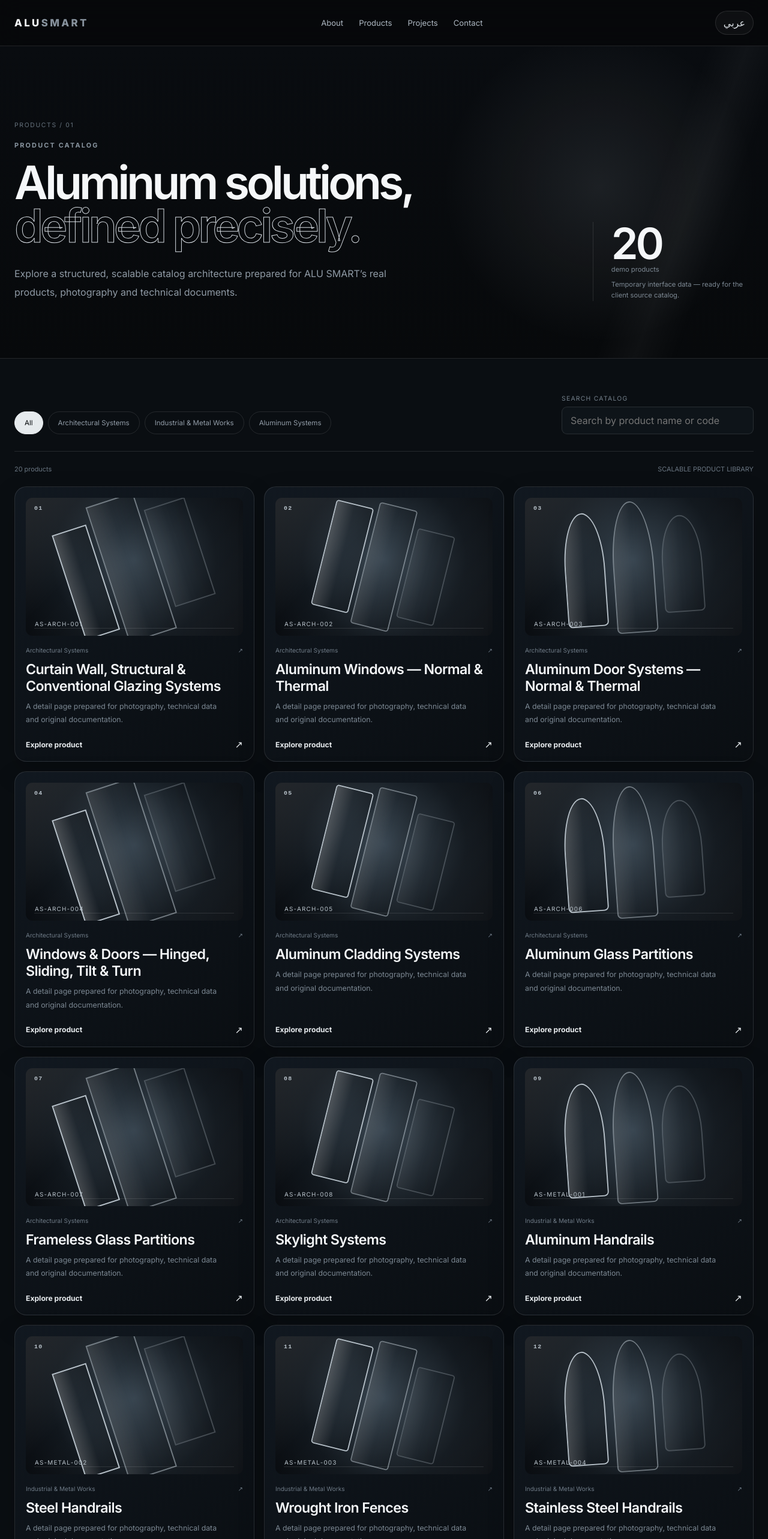
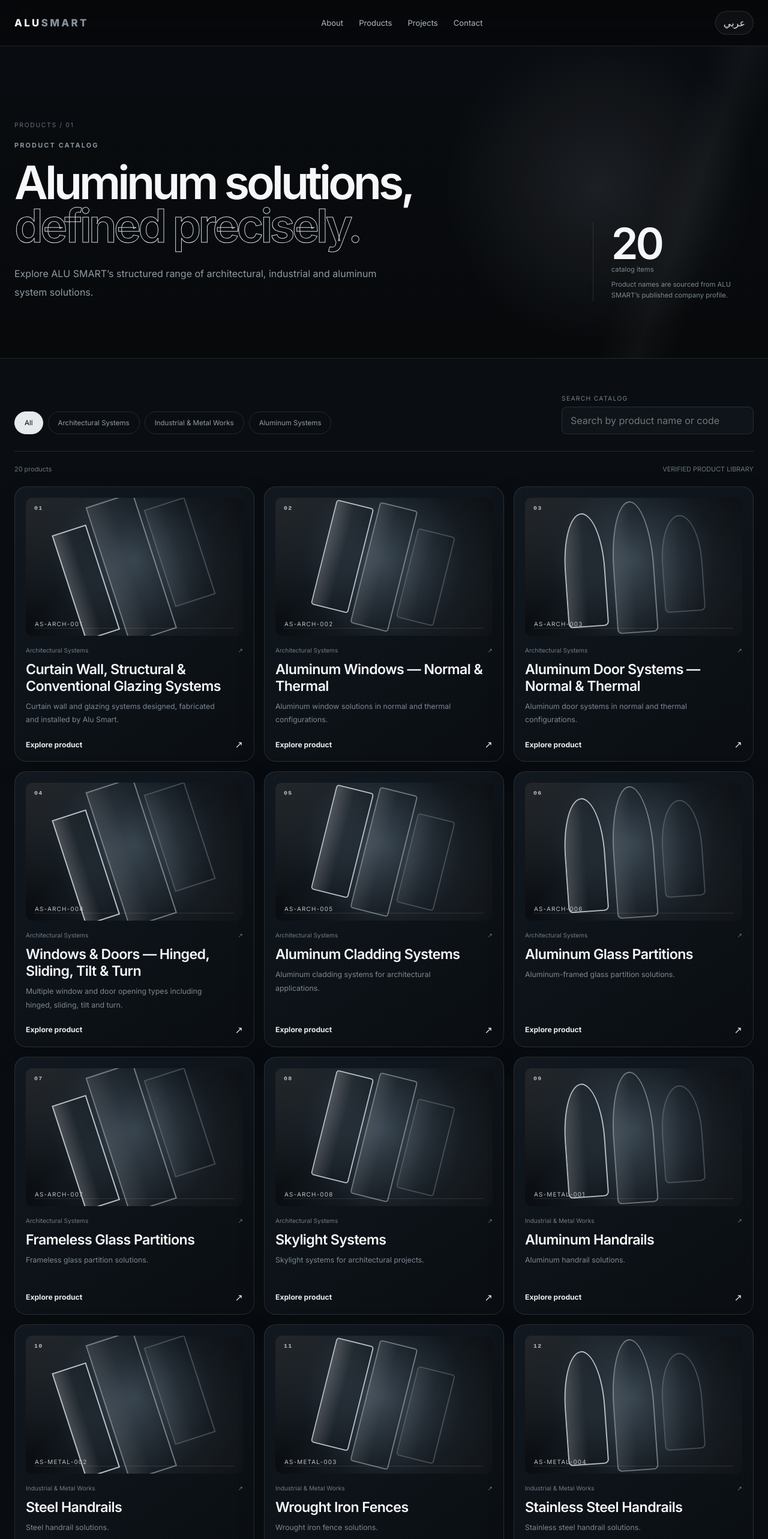
Before and after one commit to engrababibrahim-sudo/alu-smart-corporate, a Next.js app: page /products in a window 1280 px wide. Shown: the top 2566 px of the page at 60% size. Built offline with nearby package versions, Linux system fonts and the light colour scheme.

Commit message:
Refactor ProductsPage component and filtering logic
Refactor ProductsPage component for improved readability and maintainability. Update filtering logic and enhance language switching functionality.

```diff
--- a/app/products/page.tsx
+++ b/app/products/page.tsx
@@ -1,87 +1,350 @@
 "use client";
 
 import { useMemo, useState } from "react";
-import { categoryLabels, products, type ProductCategory } from "../lib/catalog";
+import {
+  categoryLabels,
+  products,
+  type ProductCategory,
+} from "../lib/catalog";
 
 type Filter = "all" | ProductCategory;
 
 export default function ProductsPage() {
-  const [language, setLanguage] = useState<"en"|"ar">("en");
+  const [language, setLanguage] = useState<"en" | "ar">("en");
   const [filter, setFilter] = useState<Filter>("all");
   const [query, setQuery] = useState("");
+
   const ar = language === "ar";
 
   const filtered = useMemo(() => {
-    const q = query.trim().toLowerCase();
-    return products.filter(p => (filter === "all" || p.category === filter) &&
-      (!q || p.name.toLowerCase().includes(q) || p.code.toLowerCase().includes(q) || p.arName.includes(query.trim())));
+    const normalizedQuery = query.trim().toLowerCase();
+
+    return products.filter((product) => {
+      const matchesCategory =
+        filter === "all" || product.category === filter;
+
+      const matchesSearch =
+        !normalizedQuery ||
+        product.name.toLowerCase().includes(normalizedQuery) ||
+        product.code.toLowerCase().includes(normalizedQuery) ||
+        product.arName.includes(query.trim());
+
+      return matchesCategory && matchesSearch;
+    });
   }, [filter, query]);
 
   return (
-    <main dir={ar ? "rtl":"ltr"} className="catalog-page">
-      <header className="site-header"><div className="container nav">
-        <a href="/" className="logo">ALU<span>SMART</span></a>
-        <nav className="nav-links">
-          <a href="/#about">{ar?"من نحن":"About"}</a><a href="/products">{ar?"المنتجات":"Products"}</a>
-          <a href="/#projects">{ar?"المشروعات":"Projects"}</a><a href="/#contact">{ar?"تواصل":"Contact"}</a>
-        </nav>
-        <button className="language-button" onClick={()=>setLanguage(ar?"en":"ar")}>{ar?"EN":"عربي"}</button>
-      </div></header>
+    <main
+      dir={ar ? "rtl" : "ltr"}
+      className="catalog-page"
+    >
+      {/* =========================
+          HEADER
+      ========================== */}
+      <header className="site-header">
+        <div className="container nav">
+          <a href="/" className="logo">
+            ALU<span>SMART</span>
+          </a>
 
+          <nav className="nav-links">
+            <a href="/#about">
+              {ar ? "من نحن" : "About"}
+            </a>
+
+            <a href="/products">
+              {ar ? "المنتجات" : "Products"}
+            </a>
+
+            <a href="/#projects">
+              {ar ? "المشروعات" : "Projects"}
+            </a>
+
+            <a href="/#contact">
+              {ar ? "تواصل" : "Contact"}
+            </a>
+          </nav>
+
+          <button
+            type="button"
+            className="language-button"
+            onClick={() => setLanguage(ar ? "en" : "ar")}
+            aria-label={
+              ar
+                ? "Switch to English"
+                : "التبديل إلى العربية"
+            }
+          >
+            {ar ? "EN" : "عربي"}
+          </button>
+        </div>
+      </header>
+
+      {/* =========================
+          HERO
+      ========================== */}
       <section className="catalog-hero catalog-hero-premium">
         <div className="container catalog-hero-inner">
           <div>
-            <span className="catalog-index">PRODUCTS / 01</span>
-            <p className="section-label">{ar?"كتالوج المنتجات":"PRODUCT CATALOG"}</p>
-            <h1>{ar?<>حلول ألومنيوم<br/><em>مصممة بوضوح.</em></>:<>Aluminum solutions,<br/><em>defined precisely.</em></>}</h1>
-            <p className="catalog-lead">{ar?"استكشف بنية كتالوج منظمة وقابلة للتوسع، مصممة لاستقبال بيانات وصور ووثائق ALU SMART الفعلية.":"Explore a structured, scalable catalog architecture prepared for ALU SMART’s real products, photography and technical documents."}</p>
+            <span className="catalog-index">
+              PRODUCTS / 01
+            </span>
+
+            <p className="section-label">
+              {ar
+                ? "كتالوج المنتجات"
+                : "PRODUCT CATALOG"}
+            </p>
+
+            <h1>
+              {ar ? (
+                <>
+                  حلول ألومنيوم
+                  <br />
+                  <em>مصممة بدقة.</em>
+                </>
+              ) : (
+                <>
+                  Aluminum solutions,
+                  <br />
+                  <em>defined precisely.</em>
+                </>
+              )}
+            </h1>
+
+            <p className="catalog-lead">
+              {ar
+                ? "استكشف مجموعة منظمة من حلول ومنتجات ALU SMART المعمارية والمعدنية وأنظمة الألومنيوم."
+                : "Explore ALU SMART’s structured range of architectural, industrial and aluminum system solutions."}
+            </p>
           </div>
-          <div className="catalog-count"><strong>{products.length}</strong><span>{ar?"منتجات تجريبية":"demo products"}</span><small>{ar?"سيتم استبدالها ببيانات العميل الأصلية.":"Temporary interface data — ready for the client source catalog."}</small></div>
+
+          <div className="catalog-count">
+            <strong>{products.length}</strong>
+
+            <span>
+              {ar
+                ? "عنصر في الكتالوج"
+                : "catalog items"}
+            </span>
+
+            <small>
+              {ar
+                ? "أسماء المنتجات مبنية على بيانات ALU SMART المنشورة."
+                : "Product names are sourced from ALU SMART’s published company profile."}
+            </small>
+          </div>
         </div>
       </section>
 
+      {/* =========================
+          CONTROLS
+      ========================== */}
       <section className="catalog-controls-section">
         <div className="container">
+
           <div className="catalog-controls">
-            <div className="filter-group" aria-label="Product categories">
-              {(["all","architectural","industrial","custom"] as Filter[]).map(item =>
-                <button key={item} className={filter===item?"filter-button active":"filter-button"} onClick={()=>setFilter(item)}>
-                  {item==="all" ? (ar?"الكل":"All") : ar?categoryLabels[item].ar:categoryLabels[item].en}
+
+            <div
+              className="filter-group"
+              aria-label="Product categories"
+            >
+              {(
+                [
+                  "all",
+                  "architectural",
+                  "industrial",
+                  "custom",
+                ] as Filter[]
+              ).map((item) => (
+                <button
+                  type="button"
+                  key={item}
+                  className={
+                    filter === item
+                      ? "filter-button active"
+                      : "filter-button"
+                  }
+                  onClick={() => setFilter(item)}
+                >
+                  {item === "all"
+                    ? ar
+                      ? "الكل"
+                      : "All"
+                    : ar
+                    ? categoryLabels[item].ar
+                    : categoryLabels[item].en}
                 </button>
-              )}
+              ))}
             </div>
-            <label className="catalog-search"><span>{ar?"بحث في الكتالوج":"SEARCH CATALOG"}</span>
-              <input value={query} onChange={e=>setQuery(e.target.value)} placeholder={ar?"ابحث بالاسم أو الكود":"Search by product name or code"} />
+
+            <label className="catalog-search">
+              <span>
+                {ar
+                  ? "بحث في الكتالوج"
+                  : "SEARCH CATALOG"}
+              </span>
+
+              <input
+                type="search"
+                value={query}
+                onChange={(event) =>
+                  setQuery(event.target.value)
+                }
+                placeholder={
+                  ar
+                    ? "ابحث بالاسم أو الكود"
+                    : "Search by product name or code"
+                }
+              />
             </label>
           </div>
 
-          <div className="catalog-results-head"><span>{filtered.length} {ar?"منتجًا":"products"}</span><span>{ar?"قاعدة منتجات قابلة للتوسع":"SCALABLE PRODUCT LIBRARY"}</span></div>
+          {/* =========================
+              RESULTS HEADER
+          ========================== */}
+          <div className="catalog-results-head">
+            <span>
+              {filtered.length}{" "}
+              {ar ? "عنصرًا" : "products"}
+            </span>
 
+            <span>
+              {ar
+                ? "مكتبة منتجات قابلة للتوسع"
+                : "VERIFIED PRODUCT LIBRARY"}
+            </span>
+          </div>
+
+          {/* =========================
+              PRODUCT GRID
+          ========================== */}
           <div className="catalog-grid">
-            {filtered.map((product,index)=>
-              <a href={"/products/"+product.id} className="catalog-card catalog-card-premium" key={product.id}>
+            {filtered.map((product, index) => (
+              <a
+                href={`/products/${product.id}`}
+                className="catalog-card catalog-card-premium"
+                key={product.id}
+              >
+                {/* Visual */}
                 <div className="catalog-card-visual">
-                  <div className={"profile-visual profile-"+((index%3)+1)}><i/><i/><i/></div>
-                  <span className="catalog-card-code">{product.code}</span>
-                  <span className="catalog-card-number">{String(index+1).padStart(2,"0")}</span>
-                  <span className="catalog-card-line"/>
+
+                  <div
+                    className={`profile-visual profile-${
+                      (index % 3) + 1
+                    }`}
+                    aria-hidden="true"
+                  >
+                    <i />
+                    <i />
+                    <i />
+                  </div>
+
+                  <span className="catalog-card-code">
+                    {product.code}
+                  </span>
+
+                  <span className="catalog-card-number">
+                    {String(index + 1).padStart(2, "0")}
+                  </span>
+
+                  <span className="catalog-card-line" />
                 </div>
-                <div className="catalog-card-meta"><span>{ar?categoryLabels[product.category].ar:categoryLabels[product.category].en}</span><span>↗</span></div>
-                <h2>{ar?product.arName:product.name}</h2>
-                <p>{ar?"صفحة تفاصيل جاهزة للصورة والبيانات الفنية والوثائق الأصلية.":"A detail page prepared for photography, technical data and original documentation."}</p>
-                <span className="catalog-card-link">{ar?"استكشف المنتج":"Explore product"} <b>↗</b></span>
+
+                {/* Meta */}
+                <div className="catalog-card-meta">
+                  <span>
+                    {ar
+                      ? categoryLabels[
+                          product.category
+                        ].ar
+                      : categoryLabels[
+                          product.category
+                        ].en}
+                  </span>
+
+                  <span aria-hidden="true">
+                    ↗
+                  </span>
+                </div>
+
+                {/* Name */}
+                <h2>
+                  {ar
+                    ? product.arName
+                    : product.name}
+                </h2>
+
+                {/* Description */}
+                <p>
+                  {ar
+                    ? product.arDescription ||
+                      "حل من حلول ALU SMART يمكن استكمال بياناته الفنية وصوره ووثائقه الأصلية من ملفات المشروع."
+                    : product.description ||
+                      "An ALU SMART solution ready for verified photography, technical specifications and original documentation."}
+                </p>
+
+                {/* Link */}
+                <span className="catalog-card-link">
+                  {ar
+                    ? "استكشف المنتج"
+                    : "Explore product"}
+
+                  <b aria-hidden="true">
+                    ↗
+                  </b>
+                </span>
               </a>
-            )}
+            ))}
           </div>
-          {!filtered.length && <div className="catalog-empty">{ar?"لا توجد نتائج مطابقة.":"No matching catalog items."}</div>}
+
+          {/* =========================
+              EMPTY STATE
+          ========================== */}
+          {!filtered.length && (
+            <div className="catalog-empty">
+              {ar
+                ? "لا توجد نتائج مطابقة لبحثك."
+                : "No matching catalog items found."}
+            </div>
+          )}
         </div>
       </section>
 
-      <section className="catalog-cta catalog-cta-premium"><div className="container catalog-cta-inner">
-        <div><p className="section-label">{ar?"الخطوة التالية":"NEXT STEP"}</p>
-          <h2>{ar?"أرسل الكتالوج الأصلي، وسنحوّل هذه البنية إلى مكتبة المنتجات النهائية.":"Bring the original catalog, and this structure becomes the final product library."}</h2></div>
-        <a href="/#contact" className="button button-primary">{ar?"ابدأ بناء الكتالوج":"Start catalog build"} <span>↗</span></a>
-      </div></section>
+      {/* =========================
+          CTA
+      ========================== */}
+      <section className="catalog-cta catalog-cta-premium">
+        <div className="container catalog-cta-inner">
+
+          <div>
+            <p className="section-label">
+              {ar
+                ? "الخطوة التالية"
+                : "NEXT STEP"}
+            </p>
+
+            <h2>
+              {ar
+                ? "أرسل الصور والبيانات الفنية والكتالوج الأصلي لتحويل هذه البنية إلى مكتبة منتجات نهائية."
+                : "Add the original photography, technical data and catalog files to turn this structure into the final product library."}
+            </h2>
+          </div>
+
+          <a
+            href="/#contact"
+            className="button button-primary"
+          >
+            {ar
+              ? "ابدأ بناء الكتالوج"
+              : "Start catalog build"}
+
+            <span aria-hidden="true">
+              ↗
+            </span>
+          </a>
+        </div>
+      </section>
     </main>
   );
 }
```
